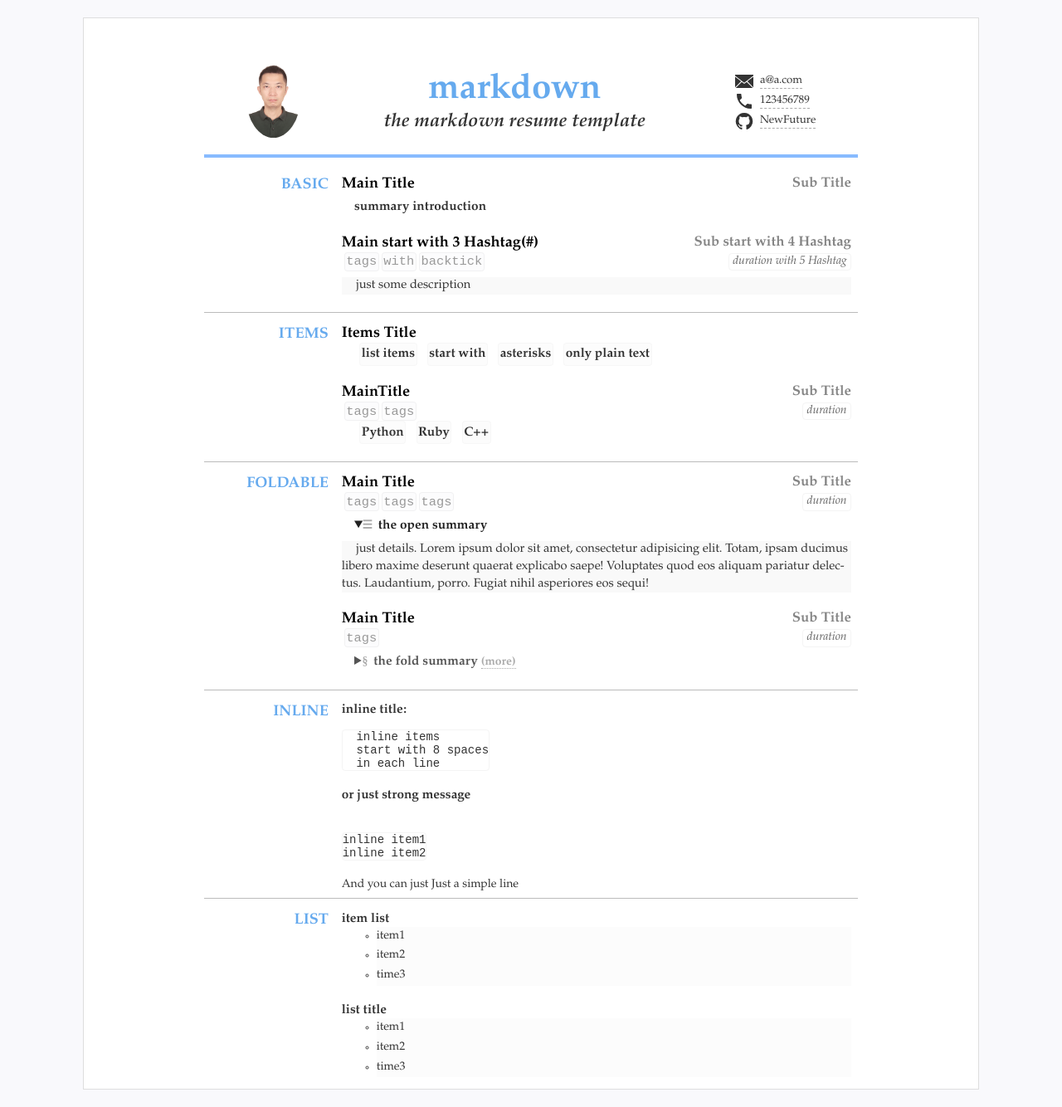
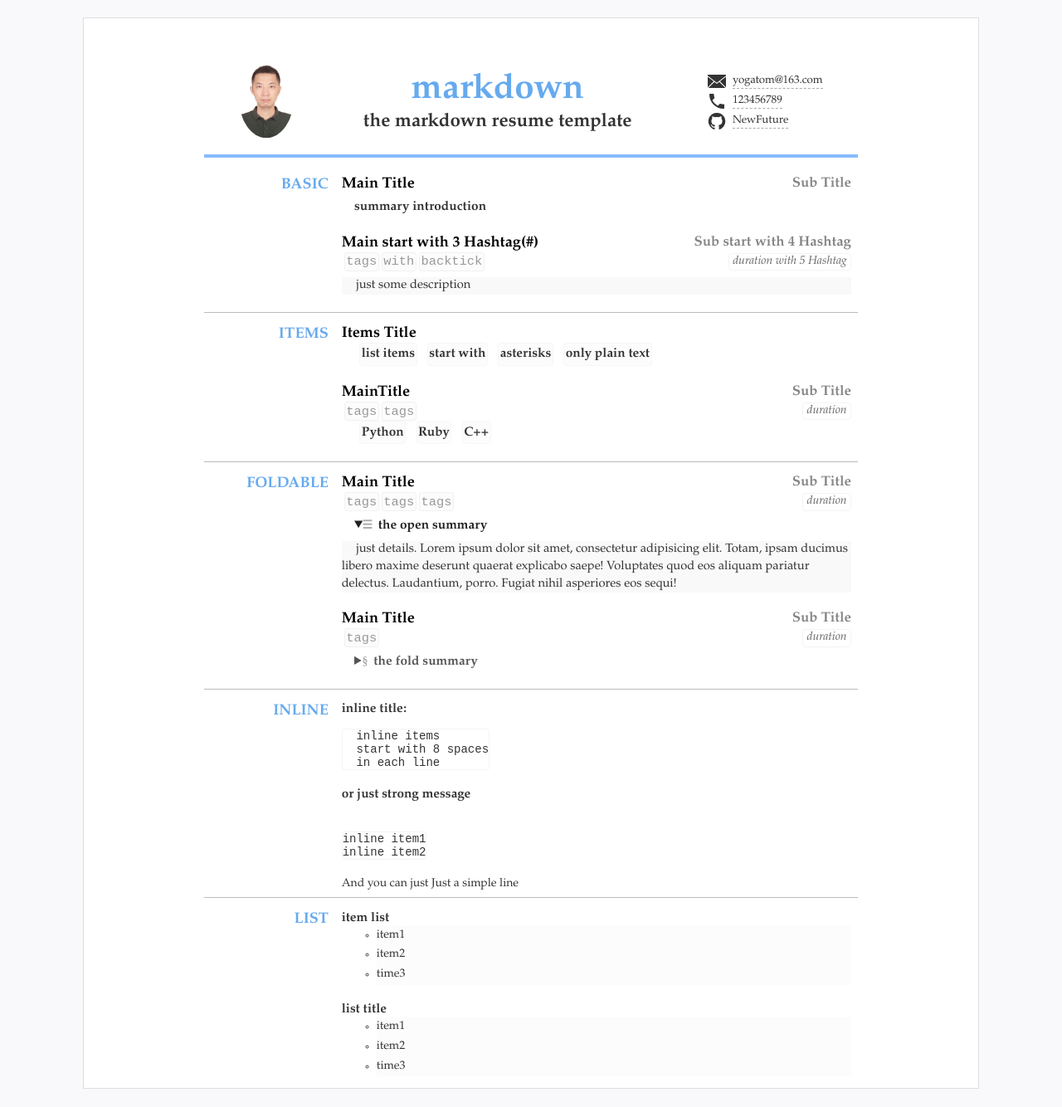
Before and after one commit to YogaTom/resume, a Jekyll site: the page built from markdown.md, in a window 1280 px wide. Shown: the whole page at 83% size. Built offline with Jekyll 4.4.1, drawn with Linux system fonts in a browser that asks for light colours.

Commit message:
Update markdown.md

```diff
--- a/markdown.md
+++ b/markdown.md
@@ -1,10 +1,10 @@
 ---
 layout: markdown
 title: ''
-lang: 'en'
+lang: 'ch'
 photo: 'assets/img/photo.jpg'
 contact:
-  email: 'a@a.com'
+  email: 'yogatom@163.com'
   phone: '123456789'
   web: ''
   location: ''
```
